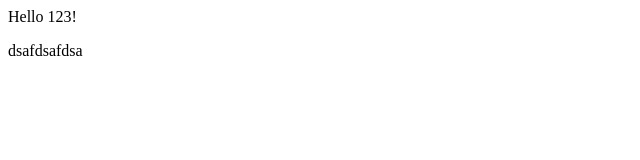
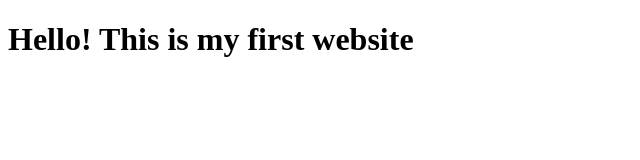
Before and after one commit to ovoskresenskyy/geniusspace, a plain HTML site: page index.html in a window 1280 px wide. Shown: the whole page, without its empty margins (0-640 px from the left). Drawn offline with Linux system fonts and the light colour scheme.

```diff
--- a/index.html
+++ b/index.html
@@ -6,9 +6,6 @@
     <title>Document</title>
   </head>
   <body>
-    Hello 123!
-    <img src="" alt="" />
-
-    <p>dsafdsafdsa</p>
+    <h1>Hello! This is my first website</h1>
   </body>
 </html>
```
